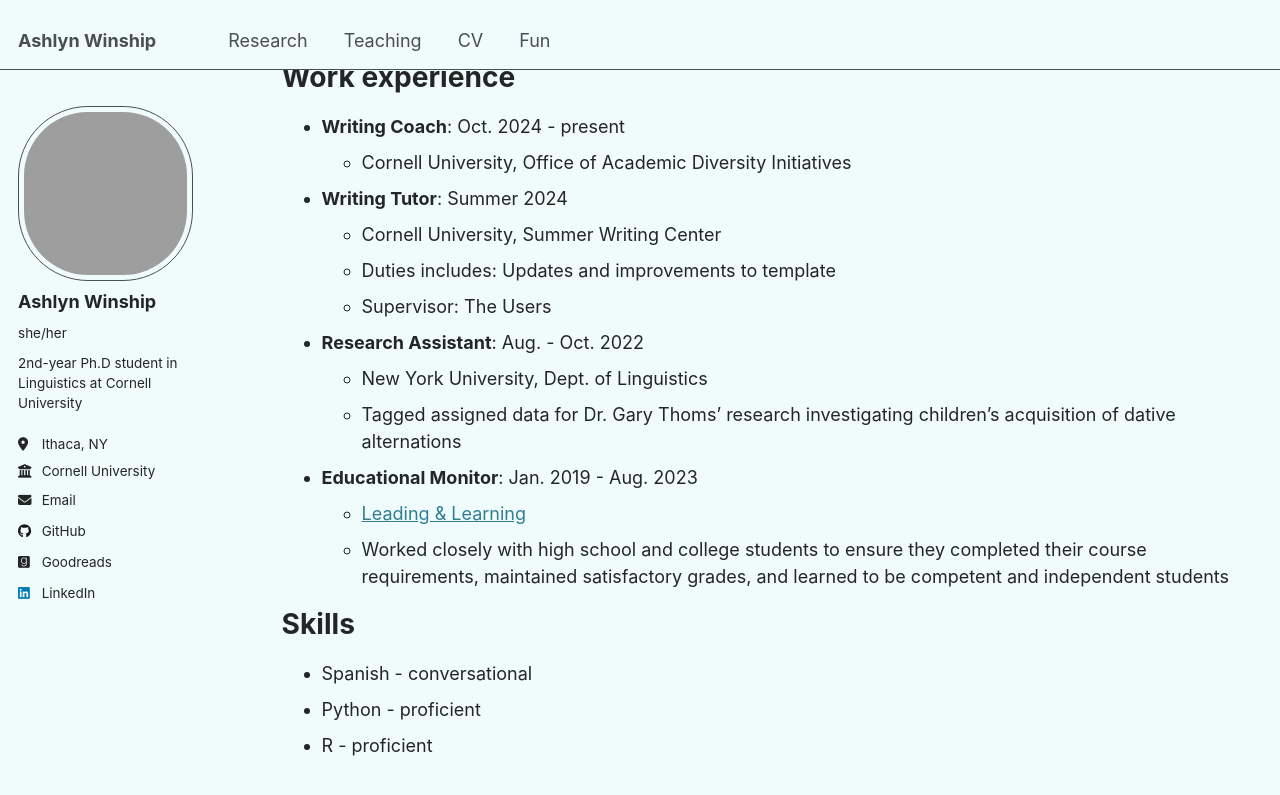
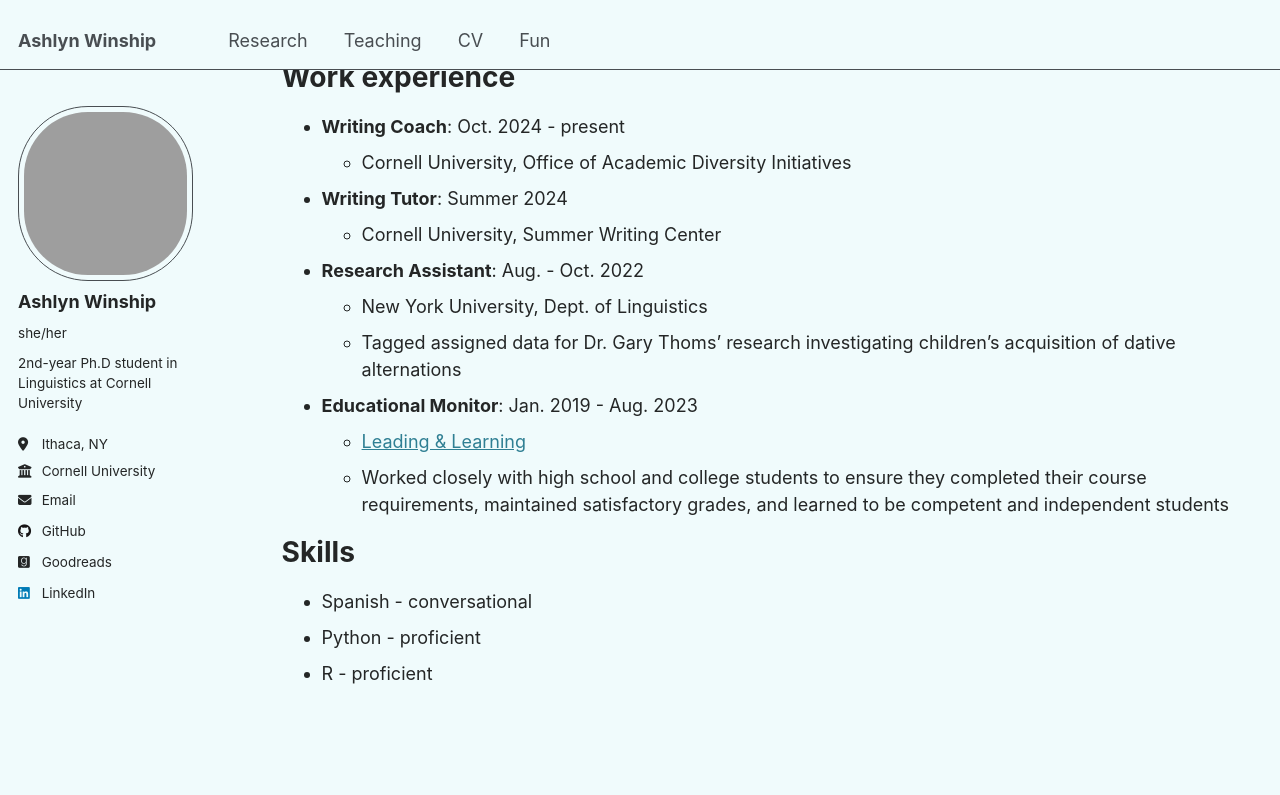
Before and after one commit to ashlynwinship/ashlynwinship.github.io, a Jekyll site: the page built from _pages/cv.md, in a window 1280 px wide and 900 px high, scrolled down 604 px. Shown: the top 795 px of the window. Built offline with Jekyll 4.4.1, drawn with Linux system fonts in a browser that asks for light colours; grey boxes are pictures that could not be loaded.

Commit message:
Update cv.md

```diff
--- a/_pages/cv.md
+++ b/_pages/cv.md
@@ -43,8 +43,6 @@ Work experience
 
 * <b>Writing Tutor</b>: Summer 2024
   * Cornell University, Summer Writing Center
-  * Duties includes: Updates and improvements to template
-  * Supervisor: The Users
 
 * <b>Research Assistant</b>: Aug. - Oct. 2022
   * New York University, Dept. of Linguistics
```
